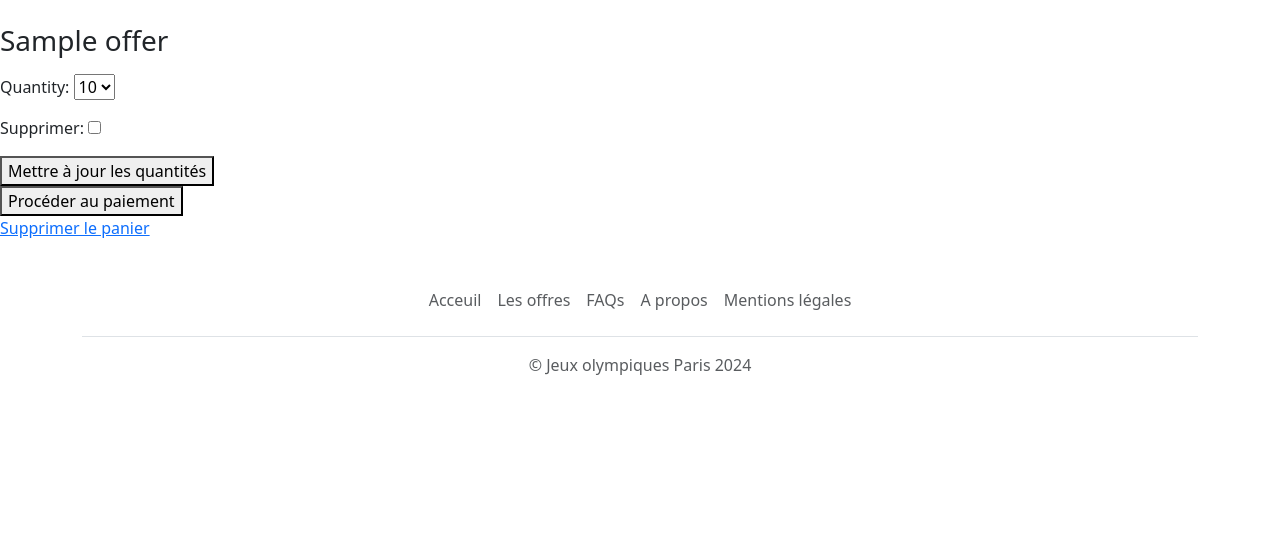
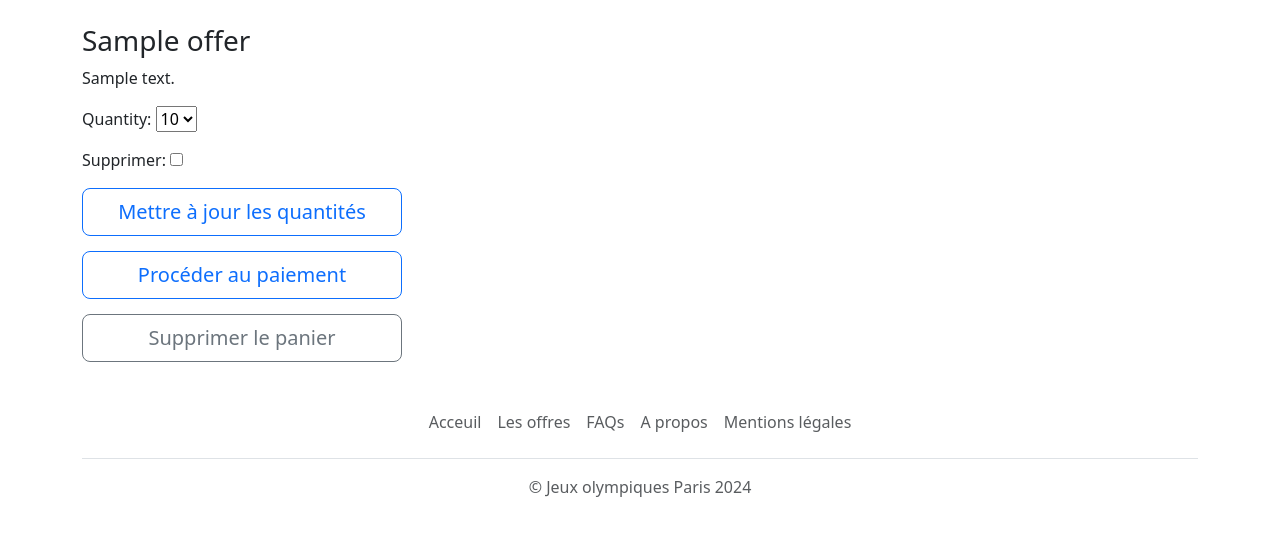
Before and after one commit to FleurD974/EvaluationBloc3, a Django app: page /store/cart/ in a window 1280 px wide. Shown: the part 73-609 px from the top of the page. Run offline with Django 5.2, Linux system fonts and the light colour scheme; a user stored in the database is signed in; tables that the repository leaves empty hold one stand-in row (values such as "Sample post"); some libraries are stand-ins or nearby versions.

Commit message:
add style for cart

```diff
--- a/Billeterie/static/css/styles.css
+++ b/Billeterie/static/css/styles.css
@@ -6,3 +6,13 @@
     justify-content: center;
     align-items: center;
 }
+
+#cart-container {
+    display: grid;
+    gap: 15px;
+    justify-items: start;
+}
+
+.button-width {
+    width: 20rem;
+}
--- a/store/templates/store/cart.html
+++ b/store/templates/store/cart.html
@@ -1,24 +1,25 @@
 {% extends 'base.html' %}
 
 {% block content %}
-
+<div id="cart-container" class="container">
     <form method="POST" action="{% url 'store:update-quantities' %}">
         {% csrf_token %}
         {{ forms.management_form }}
         {% for form in forms %}
             <div>
                 <h3>{{ form.instance.offer.offer_name }}</h3>
-            <p>{{ form.instance.offer.description }}</p>
+                <p>{{ form.instance.offer.offer_description }}</p>
                 {{ form.as_p }}
             </div>
         {% endfor %}
-    <button type="submit">Mettre à jour les quantités</button>
+        <button type="submit" class="btn btn-lg btn-block btn-outline-primary button-width">Mettre à jour les quantités</button>
     </form>
 
     <form action="{% url 'store:create-checkout-session' %}" method="POST">
         {% csrf_token %}
-    <button type="submit">Procéder au paiement</button>
+        <button type="submit" class="btn btn-lg btn-block btn-outline-primary button-width">Procéder au paiement</button>
     </form>
-<a href="{% url 'store:delete-cart' %}">Supprimer le panier</a>
+    <a href="{% url 'store:delete-cart' %}" class="btn btn-lg btn-block btn-outline-secondary button-width">Supprimer le panier</a>
+</div>
 
 {% endblock %}
```
Lines whose indentation alone changed are shown as unchanged.
